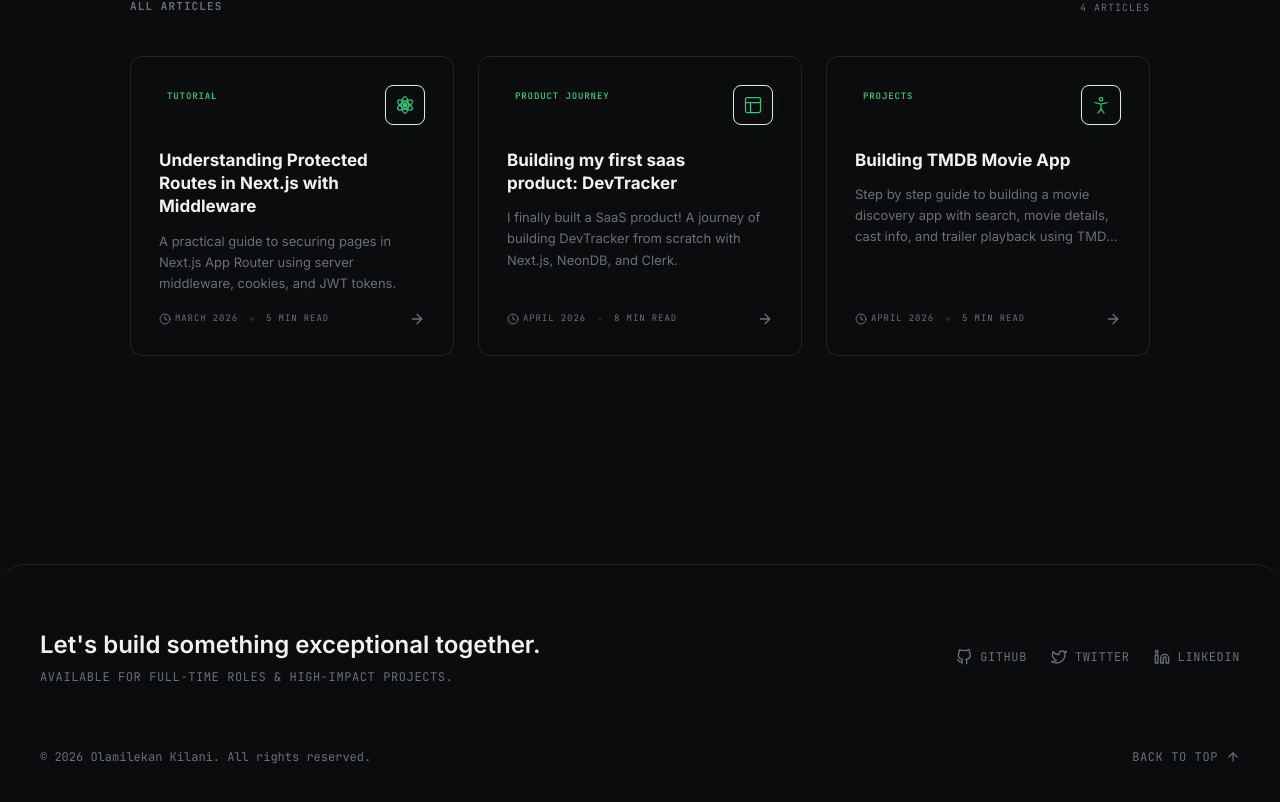
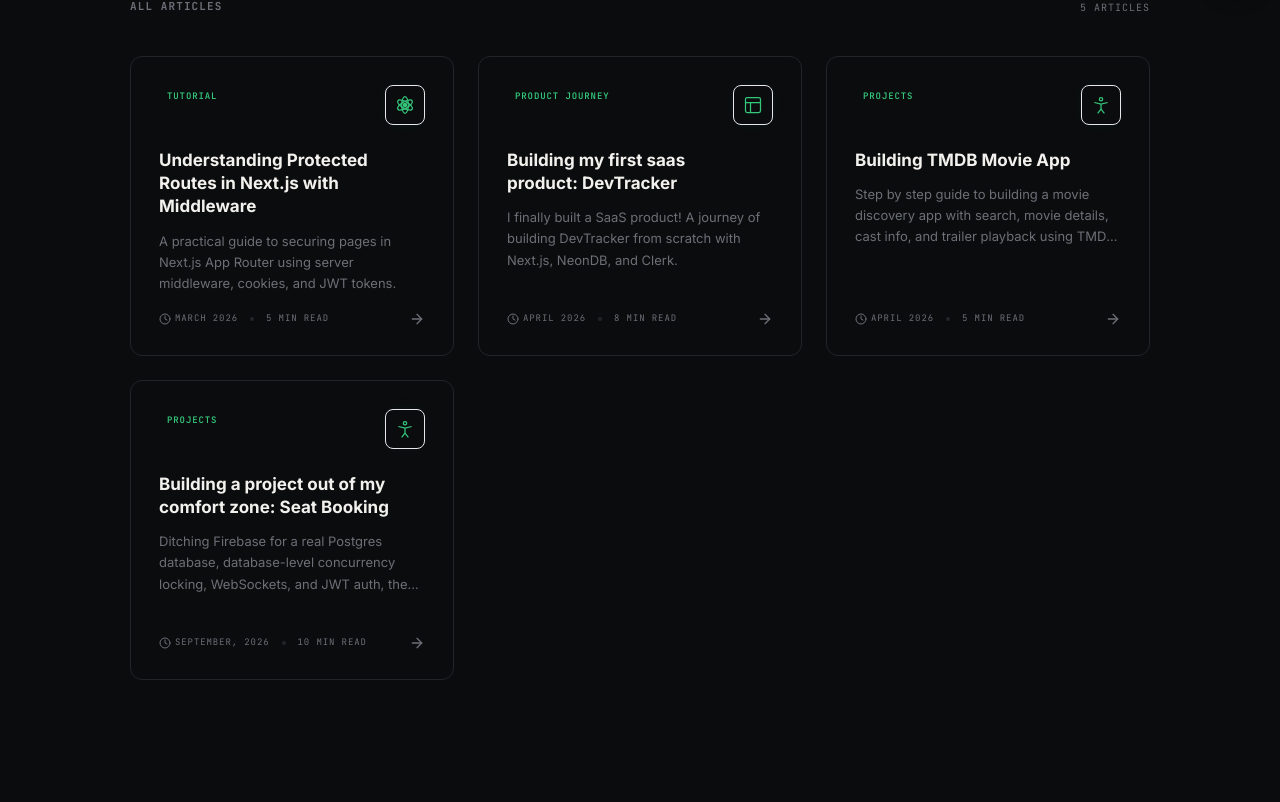
Before and after one commit to kilan080/portfolio, a Next.js app: page /blog in a window 1280 px wide. Shown: the part 780-1582 px from the top of the page. Built offline with nearby package versions, Linux system fonts and the light colour scheme.

Commit message:
feat: wrote the blog and data for the seat booking system

```diff
--- a/src/app/blog/page.tsx
+++ b/src/app/blog/page.tsx
@@ -11,7 +11,7 @@ export default function BlogPage() {
 
   const publishedPosts = posts.filter((p) => !p.comingSoon);
   const featuredPost = publishedPosts[0];
-  const remainingPosts = publishedPosts.slice(1, 4);
+  const remainingPosts = publishedPosts.slice(1, 5);
 
   useEffect(() => {
     const ctx = gsap.context(() => {
--- a/src/app/data/postsData.ts
+++ b/src/app/data/postsData.ts
@@ -126,6 +126,50 @@ API integration, debounced search inputs, and dynamic video modal players form t
 - Dynamic genre filtering and trending carousels
 - Video modal popup embedding YouTube trailers via TMDB video endpoints
 `,
+},
+{
+    slug: "building-seat-booking-out-of-my-comfort-zone",
+    title: "Building a project out of my comfort zone: Seat Booking",
+    excerpt:
+      "Ditching Firebase for a real Postgres database, database-level concurrency locking, WebSockets, and JWT auth, then deploying it all with Docker.",
+    date: "September, 2026",
+    readTime: "10 min read",
+    tag: "Projects",
+    comingSoon: false,
+    content: `
+# Building Seat Booking From Scratch
+
+Most of my recent projects leaned on Firebase, fast to ship, but it does a lot of the hard thinking for you. No real schema design, no real concurrency handling. So for this one, I deliberately took that away and built a live event seat-booking system: the kind of app where two people can try to grab the same seat at the exact same moment, and the system has to get that right.
+
+## The stack
+
+- **Frontend:** Next.js, TypeScript, Tailwind, React Query for server state, Zustand for auth state
+- **Backend:** Node.js, Express, TypeScript
+- **Database:** PostgreSQL, running in Docker
+- **Real-time:** WebSockets (\`ws\`)
+- **Auth:** bcrypt + JWT, no Firebase Auth
+- **Deployment:** Docker, Railway (backend + database), Vercel (frontend)
+
+## The core problem: double-booking
+
+The hardest part of any booking system is what happens when two people click the same seat at the same instant. I solved this with a Postgres transaction using \`SELECT ... FOR UPDATE\`, which locks a seat row for the duration of the request, so if two holds race for the same seat, Postgres serializes them: one succeeds, the other gets a clean rejection instead of a corrupted double-booking.
+
+I didn't just trust that it worked. I wrote a script that fires two hold requests at the same seat in the same instant and confirmed, under real concurrent load, that exactly one wins.
+
+## Making it live
+
+Holding a seat means nothing if other viewers don't see it happen. I added WebSocket rooms scoped per event, so a hold, confirm, or auto-release broadcasts instantly to everyone watching that event — no polling, no refresh. A synced countdown shows exactly when an abandoned hold will expire, driven by a background job that releases unconfirmed holds automatically.
+
+## Real authentication
+
+No Firebase Auth here either. Passwords are hashed with bcrypt, sessions are handled with signed JWTs, and Express middleware verifies every protected request. This closed a real gap along the way — early on, hold/confirm endpoints trusted whatever user ID the client sent, meaning anyone could impersonate anyone. Moving identity into a verified token fixed that properly.
+
+## Shipping it
+
+I containerized the backend with a Dockerfile and Docker Compose, then deployed the backend and Postgres on Railway and the frontend on Vercel, with HTTPS and secure WebSockets handled automatically at the edge.
+
+The biggest lessons weren't in the features — they were in the debugging: silent mismatches between what the backend broadcast and what the frontend listened for, stale WebSocket connections after a server restart, and one real scare where a secret briefly ended up in a public commit before I caught and rotated it. Every one of those taught me more than the working code did.
+`,
   },
   {
     slug: "swr-vs-useeffect",
```
